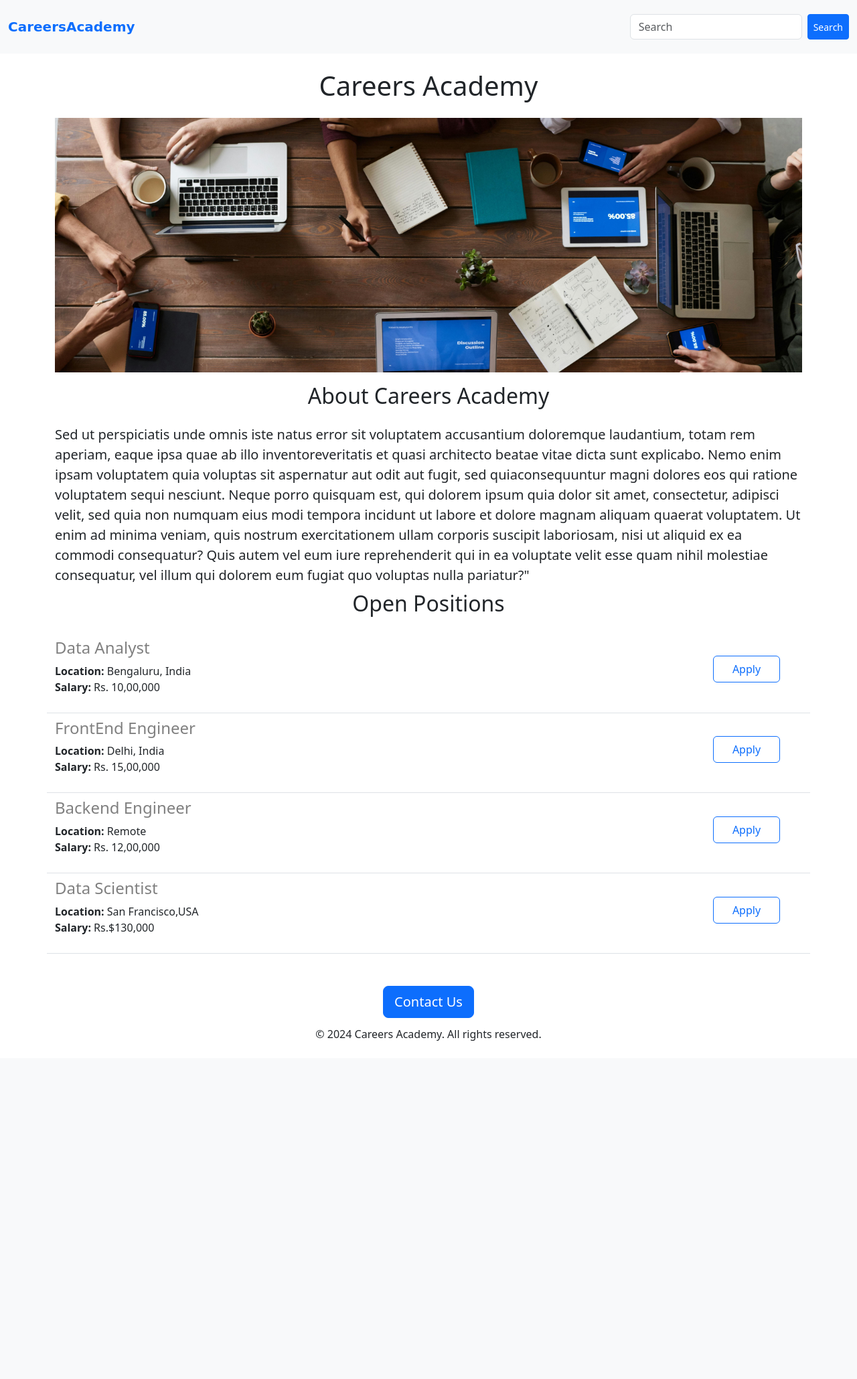
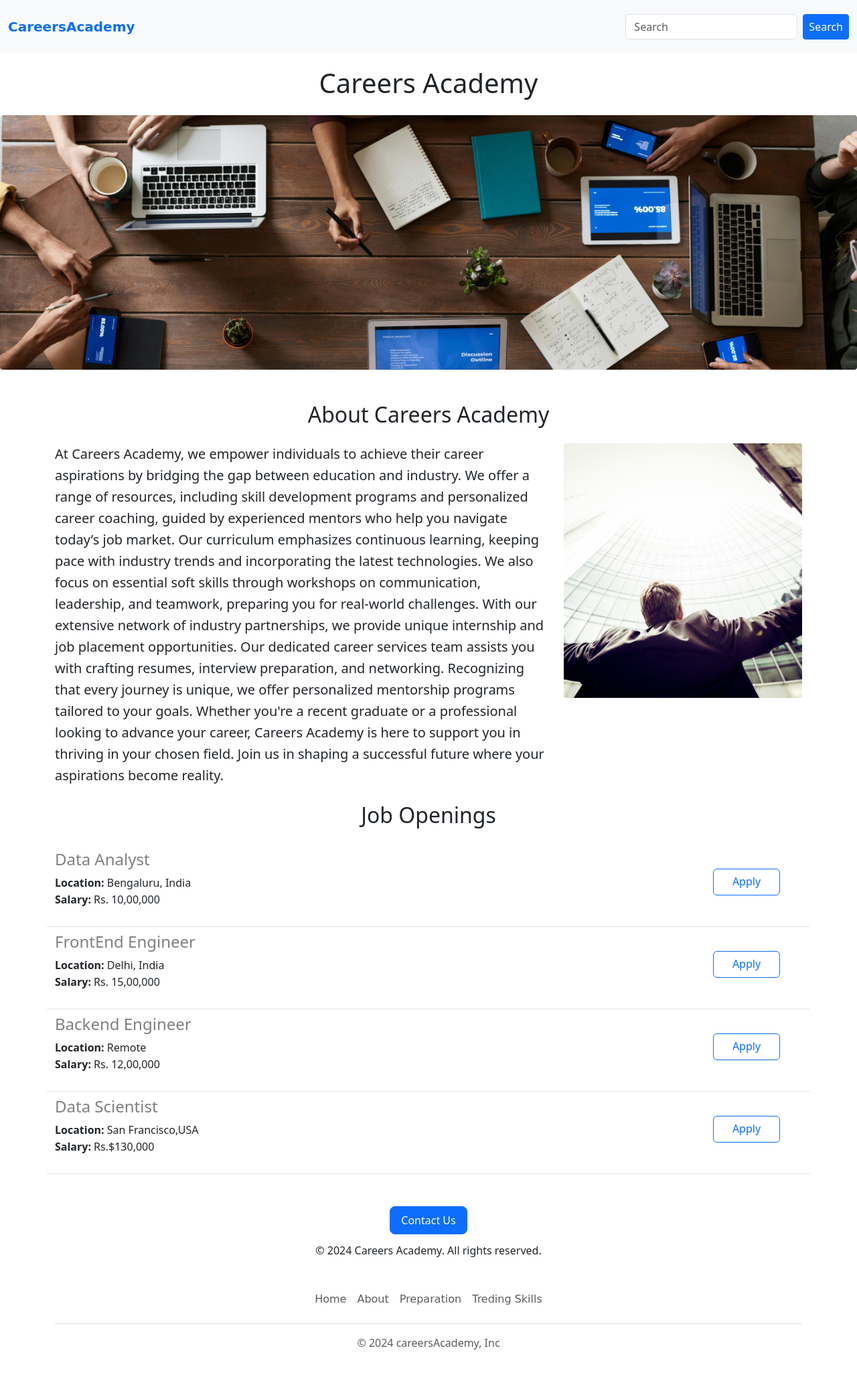
Before and after one commit to VarshaShetty28/careers-Website, a Flask app: page / in a window 1280 px wide. Shown: the whole page at 67% size. Before the commit the page ends 1554 px from the top, so only its background shows below. Run offline with Flask 3, Linux system fonts and the light colour scheme.

Commit message:
updated one

```diff
--- /dev/null
+++ b/templates/footer.html
@@ -0,0 +1,12 @@
+<div class="container">
+  <footer class="py-3 my-4">
+    <ul class="nav justify-content-center border-bottom pb-3 mb-3">
+      <li class="nav-item"><a  target="_blank" href="/" class="nav-link px-2 text-muted">Home</a></li>
+      <li class="nav-item"><a  target="_blank" href="/" class="nav-link px-2 text-muted">About</a></li>
+
+      <li class="nav-item"><a target="_blank" href="/" class="nav-link px-2 text-muted">Preparation</a></li>
+      <li class="nav-item"><a  target="_blank" href="/" class="nav-link px-2 text-muted">Treding Skills</a></li>
+    </ul>
+    <p class="text-center text-muted">&copy; 2024 careersAcademy, Inc</p>
+  </footer>
+</div>
--- a/templates/home.html
+++ b/templates/home.html
@@ -4,55 +4,70 @@
     <meta charset="utf-8">
     <meta name="viewport" content="width=device-width, initial-scale=1">
     <title>Careers Update</title>
-    <link href="https://cdn.jsdelivr.net/npm/bootstrap@5.3.3/dist/css/bootstrap.min.css"rel="stylesheet" integrity="sha384-                            QWTKZyjpPEjISv5WaRU9OFeRpok6YctnYmDr5pNlyT2bRjXh0JMhjY6hW+ALEwIH" crossorigin="anonymous">
+    <link href="https://cdn.jsdelivr.net/npm/bootstrap@5.3.3/dist/css/bootstrap.min.css" rel="stylesheet" integrity="sha384-QWTKZyjpPEjISv5WaRU9OFeRpok6YctnYmDr5pNlyT2bRjXh0JMhjY6hW+ALEwIH" crossorigin="anonymous">
     <style>
-      #banner{
+        #banner {
             height: 380px;
             width: 100%;
             object-fit: cover;
+        }
 
+        nav {
+            background-color: #3e2c1e;
+            height: 80px;
         }
-      nav{
-        height : 80px
+
+        .navbar-brand {
+            color: #0d6efd;
         }
-      a{
-        font-weight:bold;
+
+        a {
+            font-weight: bold;
             font-family: cursive;
         }
+
         p {
-        margin-top: 0; /* Remove top margin */
-        margin-bottom: 0; /* Remove bottom margin */
+            margin-top: 0; /* Remove top margin for paragraphs */
+            margin-bottom: 0; /* Remove bottom margin for paragraphs */
+            line-height: 1.6; /* Set line height for paragraphs */
         }
 
+        img {
+            border-radius: 4px;
+        }
+
+        .btn-primary {
+            font-size: 1rem;
     </style>
 </head>
 <body>
-      <nav class="navbar bg-body-tertiary">
-        <div class="container-fluid">
-          <a class="navbar-brand " style="color:#0d6efd ">CareersAcademy</a>
-          <form class="d-flex" role="search">
-            <input class="form-control me-2 " type="search" placeholder="Search" aria-label="Search">
-            <button class="btn btn-primary btn-sm" type="submit">Search</button>
-          </form>
+    {% include 'navbar.html' %}
+    <h1 class="text-center mt-4 mb-4">Careers Academy</h1>
+
+    <img class="img-fluid" id="banner" src="{{ url_for('static', filename='temp.jpg') }}" height="320" />
+    <div class="container">
+        <h2 class="text-center mt-5 mb-4">About Careers Academy</h2>
+        <div class="row mb-4">
+            <div class="col-md-8">
+                <p class="lead">At Careers Academy, we empower individuals to achieve their career aspirations by bridging the gap between education and industry. We offer a range of resources, including skill development programs and personalized career coaching, guided by experienced mentors who help you navigate today’s job market. Our curriculum emphasizes continuous learning, keeping pace with industry trends and incorporating the latest technologies. We also focus on essential soft skills through workshops on communication, leadership, and teamwork, preparing you for real-world challenges. With our extensive network of industry partnerships, we provide unique internship and job placement opportunities. Our dedicated career services team assists you with crafting resumes, interview preparation, and networking. Recognizing that every journey is unique, we offer personalized mentorship programs tailored to your goals. Whether you're a recent graduate or a professional looking to advance your career, Careers Academy is here to support you in thriving in your chosen field. Join us in shaping a successful future where your aspirations become reality.</p>
             </div>
-      </nav>
-      <div class="container">
-             <h1 class="text-center mt-4 mb-4"> Careers Academy </h1>
-        <img class="img-fluid" id="banner" src="{{ url_for('static', filename='temp.jpg') }}" height="320" />
-                  <h2 class="text-center mt-3 mb-4" >About Careers Academy </h2>
-                    <p class="lead">Sed ut perspiciatis unde omnis iste natus error sit voluptatem accusantium doloremque laudantium, totam rem aperiam, eaque ipsa quae ab illo                            inventoreveritatis et quasi architecto beatae vitae dicta sunt explicabo. Nemo enim ipsam voluptatem quia voluptas sit aspernatur aut odit aut fugit, sed               quiaconsequuntur magni dolores eos qui ratione voluptatem sequi nesciunt. Neque porro quisquam est, qui dolorem ipsum quia dolor sit amet,                                      consectetur, adipisci velit, sed quia non numquam eius modi tempora incidunt ut labore et dolore magnam aliquam quaerat voluptatem. Ut enim                                  ad minima veniam, quis nostrum exercitationem ullam corporis suscipit laboriosam, nisi ut aliquid ex ea commodi consequatur? Quis autem vel eum iure                   reprehenderit qui in ea voluptate velit esse quam nihil molestiae consequatur, vel illum qui dolorem eum fugiat quo voluptas nulla pariatur?"</p>
-      <h2 class="text-center mt-2 mb-4" >Open Positions </h2>
+            <div class="col-md-4">
+                <img class="img-fluid" id="banner" src="{{ url_for('static', filename='side_slider.jpg') }}" height="320" />
+            </div>
+        </div>
+
+        <h2 class="text-center mt-4 mb-4">Job Openings</h2>
         <div>
-<!-- {{JOBS}} Ths is the way in flask used to render dynamic data into the website but it need to be templatte_rendered in app.py-->
+            <!-- {{JOBS}} This is the way in Flask used to render dynamic data into the website but it needs to be template_rendered in app.py -->
             {% for JOB in JOBS %}
                 {% include 'jobItem.html' %}
             {% endfor %}
         </div>
         <div class="text-center">
-          <button class="text-center btn btn-primary btn-lg mt-5 mb-2" >Contact Us </button>
-          <p class="mb-4 mt-1">&copy;  2024 Careers Academy. All rights reserved.</p>
+            <button class="text-center btn btn-primary btn-lg mt-5 mb-2">Contact Us</button>
+            <p class="mb-4 mt-1">&copy; 2024 Careers Academy. All rights reserved.</p>
         </div>
     </div>
+    {% include 'footer.html' %}
 </body>
-
 </html>
--- a/templates/jobItem.html
+++ b/templates/jobItem.html
@@ -1,4 +1,4 @@
-<div class="border-bottom row " style="padding-bottom:10px">
+<div class="border-bottom row" style="padding-bottom:10px">
   <div class="col-10">
     <h4 style="color:grey" class="mt-2 mb-2">{{ JOB['title'] }}</h4>
     <p><b>Location:</b> {{ JOB['location'] }}</p>
@@ -8,7 +8,7 @@
     {% endif %}
   </div>
 
-  <div class="col-2 d-flex justify-content-center align-items-center"> <!-- Flexbox added here -->
-    <button type="button" class="btn btn-outline-primary" style="height:40px; width:100px;">Apply</button>
+  <div class="col-2 d-flex justify-content-center align-items-center">
+    <a href="mailto:careersAcademy@syx.com?subject= Application for {{ JOB['title'] }}" type="button" class="btn btn-outline-primary" style="height:40px; width:100px;">Apply</a>
   </div>
 </div>
--- /dev/null
+++ b/templates/navbar.html
@@ -0,0 +1,10 @@
+<nav class="navbar bg-body-tertiary fixed-top">
+  <div class="container-fluid">
+    <a class="navbar-brand "style="color:#0d6efd ">CareersAcademy</a>
+    <form class="d-flex" role="search">
+      <input class="form-control me-2 " type="search" placeholder="Search" aria-label="Search">
+      <button class="btn btn-primary btn-sm" type="submit">Search</button>
+    </form>
+  </div>
+</nav>
+<div style="height:76px"></div>
```
Also changed, not shown: static/side_slider.jpg (added). Lines whose indentation alone changed are shown as unchanged.
